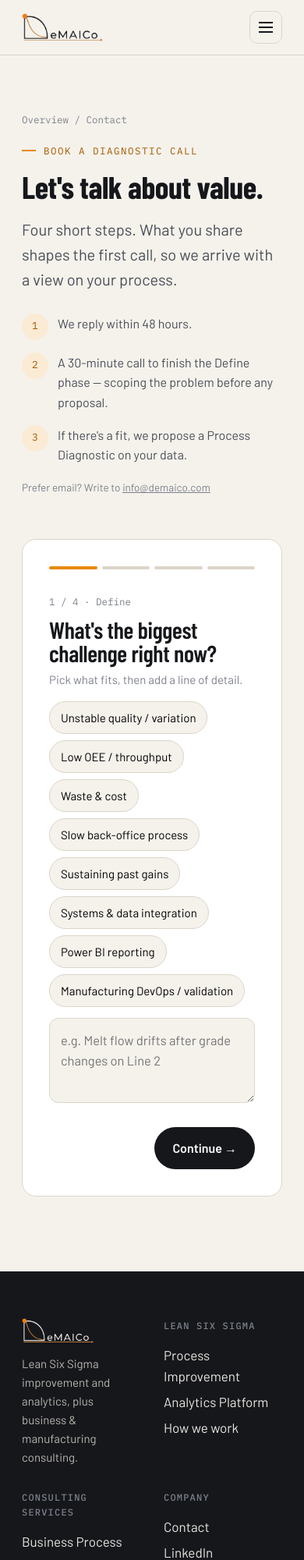
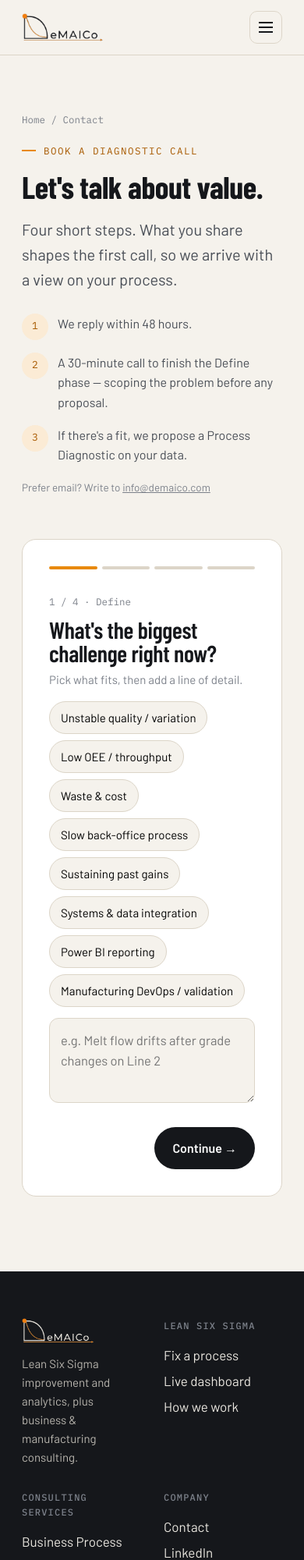
Before and after one commit to CharisKomos/demaico, a plain HTML site: page contact.html in a window 390 px wide. Shown: the top 2000 px of the page at 78% size. Drawn offline with Linux system fonts and the light colour scheme.

Commit message:
feat(nav): plainer navigation labels
Overview -> Home, Process Improvement -> Fix a process, Analytics Platform
-> Live dashboard in the header, mobile menu, breadcrumbs and footers of
every page. The small Lean Six Sigma group label stays. URLs and page
titles are unchanged.

Co-Authored-By: Claude Opus 5.5 <noreply@anthropic.com>
Claude-Session: https://claude.ai/code/session_01JtiwYmG68Qq1ih8cTWmKww

```diff
--- a/contact.html
+++ b/contact.html
@@ -17,10 +17,10 @@
   <div class="wrap hdr">
     <a href="/" class="logo" aria-label="DeMAICo home"><img src="/logo-dark.png" alt="DeMAICo" width="104" height="36"></a>
     <nav class="main" aria-label="Main">
-      <a href="/" data-nav="home">Overview</a>
+      <a href="/" data-nav="home">Home</a>
       <span class="navgrp"><span class="navlbl">Lean Six Sigma</span>
-        <a href="/lean-six-sigma" data-nav="six-sigma">Process Improvement</a>
-        <a href="/platform" data-nav="platform">Analytics Platform</a></span>
+        <a href="/lean-six-sigma" data-nav="six-sigma">Fix a process</a>
+        <a href="/platform" data-nav="platform">Live dashboard</a></span>
       <span class="navsep" aria-hidden="true"></span>
       <a href="/services" data-nav="services">Consulting Services</a>
     </nav>
@@ -28,10 +28,10 @@
     <button class="burger" id="burger" aria-label="Menu" aria-expanded="false" aria-controls="mnav"><span></span><span></span><span></span></button>
   </div>
   <div class="mnav" id="mnav">
-    <a href="/">Overview</a>
+    <a href="/">Home</a>
     <span class="mlbl">Lean Six Sigma</span>
-    <a href="/lean-six-sigma">Process Improvement</a>
-    <a href="/platform">Analytics Platform</a>
+    <a href="/lean-six-sigma">Fix a process</a>
+    <a href="/platform">Live dashboard</a>
     <span class="mlbl">Consulting</span>
     <a href="/services">Consulting Services</a>
     <a href="/contact" class="btn btn-primary">Book a diagnostic call</a>
@@ -42,7 +42,7 @@
   <section class="phero" style="padding-bottom:96px">
     <div class="wrap contact-grid">
       <div class="contact-aside">
-        <div class="crumbs"><a href="/">Overview</a> / Contact</div>
+        <div class="crumbs"><a href="/">Home</a> / Contact</div>
         <div class="eyebrow">Book a diagnostic call</div>
         <h1 style="margin-top:16px;font-size:clamp(40px,5vw,64px)">Let's talk about value.</h1>
         <p class="lead" style="margin-top:18px">Four short steps. What you share shapes the first call, so we arrive with a view on your process.</p>
@@ -110,7 +110,7 @@
   <div class="wrap">
     <div class="foot">
       <div><img src="/logo-light.png" alt="DeMAICo" width="92" height="32"><p>Lean Six Sigma improvement and analytics, plus business &amp; manufacturing consulting.</p></div>
-      <div><h5>Lean Six Sigma</h5><a href="/lean-six-sigma">Process Improvement</a><a href="/platform">Analytics Platform</a><a href="/how-we-work">How we work</a></div>
+      <div><h5>Lean Six Sigma</h5><a href="/lean-six-sigma">Fix a process</a><a href="/platform">Live dashboard</a><a href="/how-we-work">How we work</a></div>
       <div><h5>Consulting Services</h5><a href="/services#s-bpc">Business Process</a><a href="/services#s-data">Data &amp; Reporting</a><a href="/services#s-devops">DevOps &amp; Validation</a></div>
       <div><h5>Company</h5><a href="/contact">Contact</a><a href="https://www.linkedin.com/company/demaico">LinkedIn</a><a href="/privacy">Privacy</a><a href="/terms">Terms</a></div>
     </div>
```
Also changed, not shown: how-we-work.html (+7 -7 lines), index.html (+7 -7 lines), lean-six-sigma.html (+8 -8 lines), platform.html (+8 -8 lines), privacy.html (+8 -8 lines), services.html (+8 -8 lines), terms.html (+8 -8 lines).
